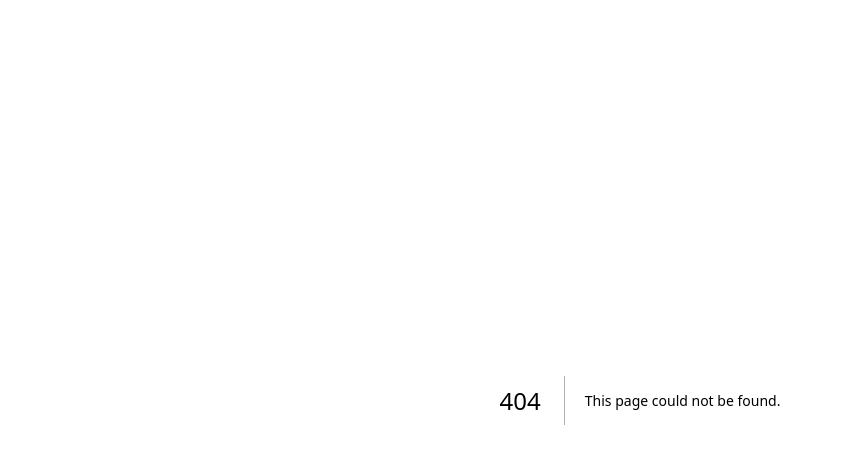
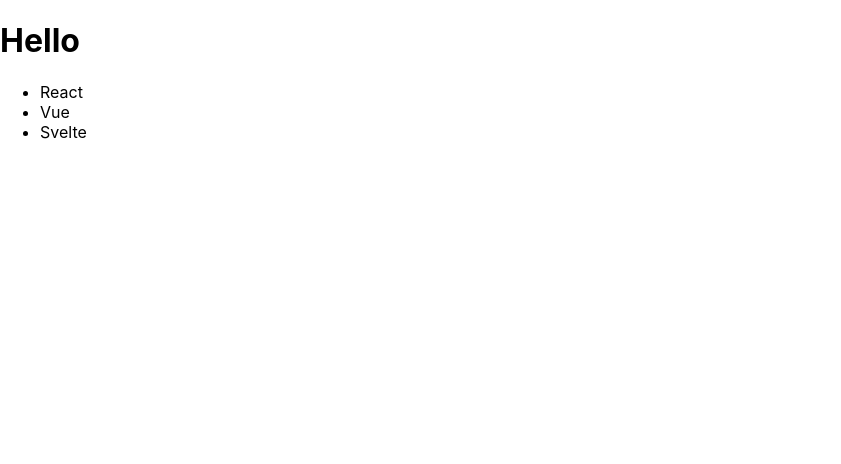
Before and after one commit to 1zumisawashun/react-testing-library-sample, a Next.js app: page /03_sample in a window 1280 px wide. Before the commit this address had no page. Shown: the top 464 px of the page, without its empty margins (0-841 px from the left). Built offline with nearby package versions, Linux system fonts and the light colour scheme.

Commit message:
try sample 3

```diff
--- /dev/null
+++ b/src/pages/03_sample/index.tsx
@@ -0,0 +1,13 @@
+function App() {
+  return (
+    <>
+      <h1>Hello</h1>
+      <ul>
+        <li>React</li>
+        <li>Vue</li>
+        <li>Svelte</li>
+      </ul>
+    </>
+  );
+}
+export default App;
```
Also changed, not shown: 1 other file (tests, documents, lock files or other folders).
